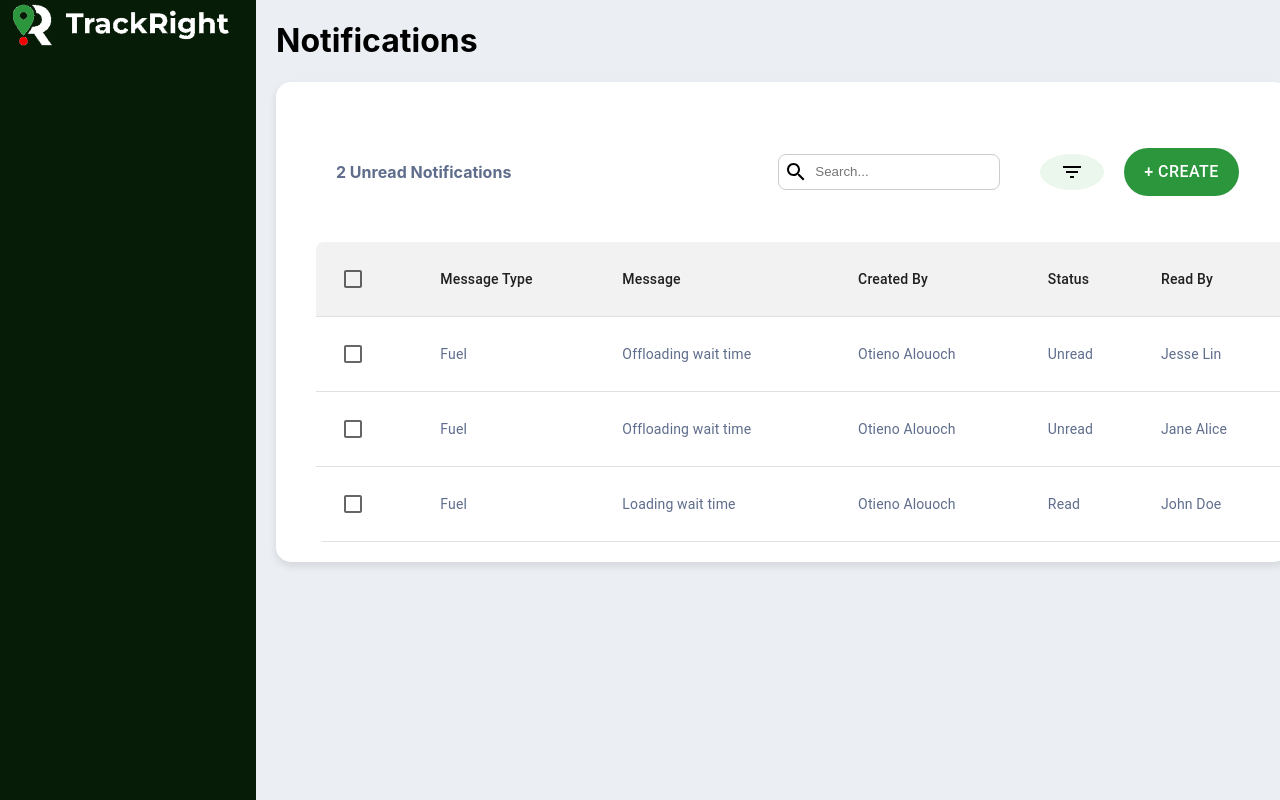
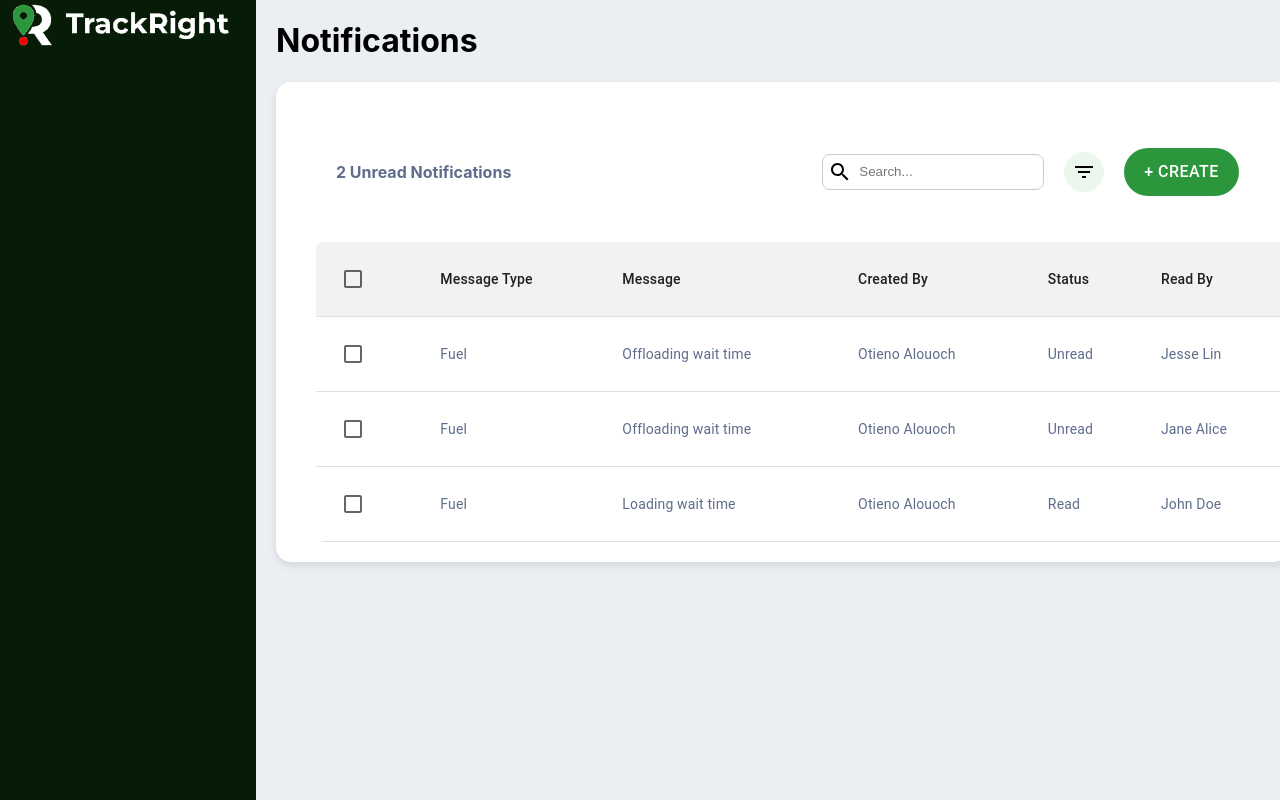
Before and after one commit to Donaldson222/notifications-page, a React (Create React App) app: page / in a window 1280 px wide. Built offline with nearby package versions, Linux system fonts and the light colour scheme.

Commit message:
button changed

```diff
--- a/src/Components/Buttons/Buttons.jsx
+++ b/src/Components/Buttons/Buttons.jsx
@@ -31,7 +31,17 @@ const Buttons = () => {
                         style={{ border: 'none', outline: 'none', marginLeft: '5px' }}
                     />
                 </div>
-                <Button onClick={handleFilter} style={{ backgroundColor: '#EBF7ED', color: 'black', borderRadius: '50%', marginLeft: '20px', cursor: 'pointer', transition: 'background-color 0.3s' }}>
+                <Button onClick={handleFilter} style={{ backgroundColor: '#EBF7ED',
+        color: 'black',
+        borderRadius: '50%',
+        width: '40px',
+        height: '40px',
+        minWidth: '40px',
+        display: 'flex',
+        alignItems: 'center',
+        justifyContent: 'center',
+        cursor: 'pointer',
+        transition: 'background-color 0.3s'  }}>
                     <FilterListIcon />
                 </Button>
                 <Button style={{ backgroundColor: '#2c963d', color: 'rgb(255, 255, 255)', border: 'none', padding: '10px 20px', textAlign: 'center', display: 'inline-block', fontSize: '16px', margin: '10px', cursor: 'pointer', borderRadius: '35px', transition: 'background-color 0.3s', marginLeft: '20px' }}>
```
